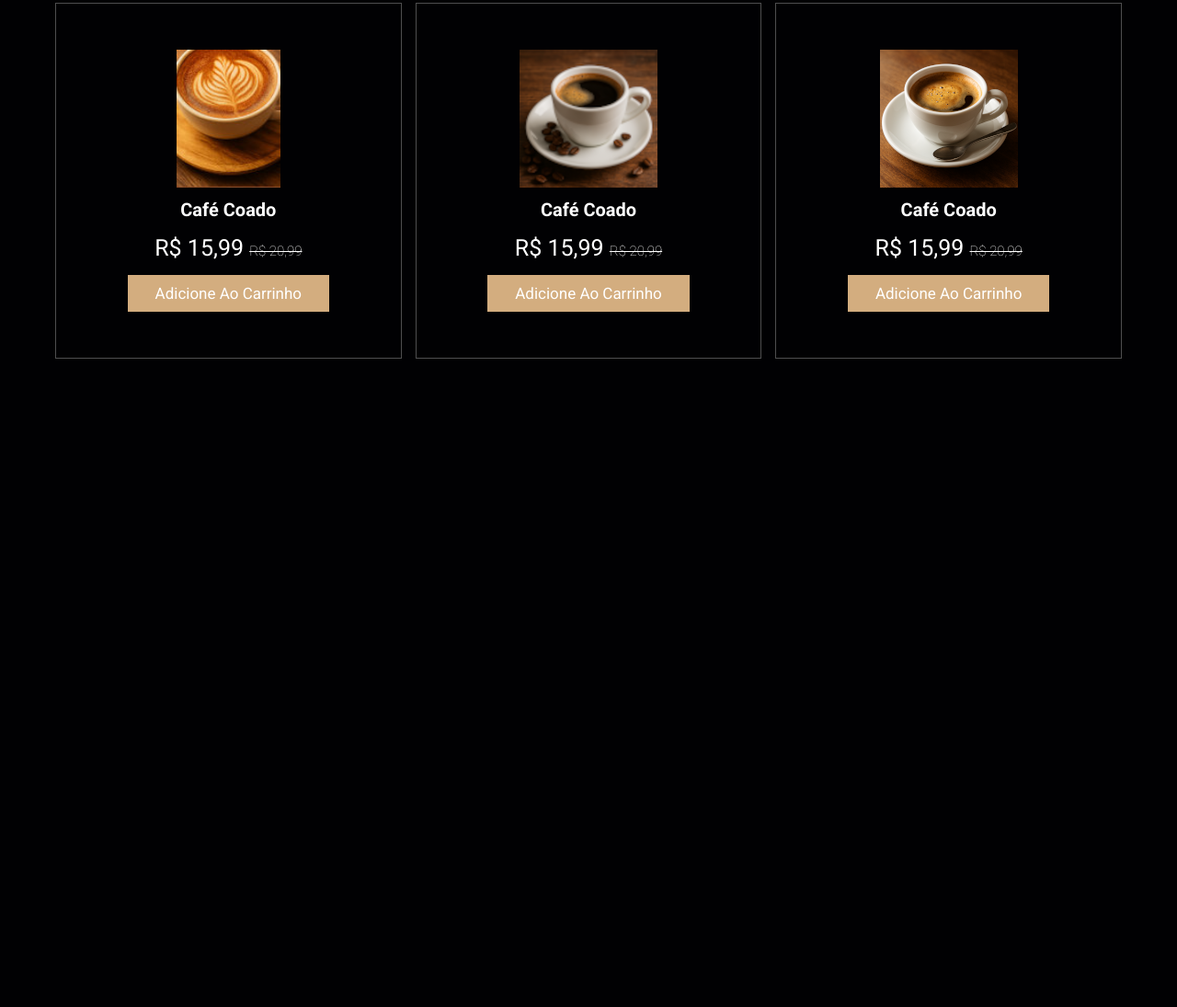
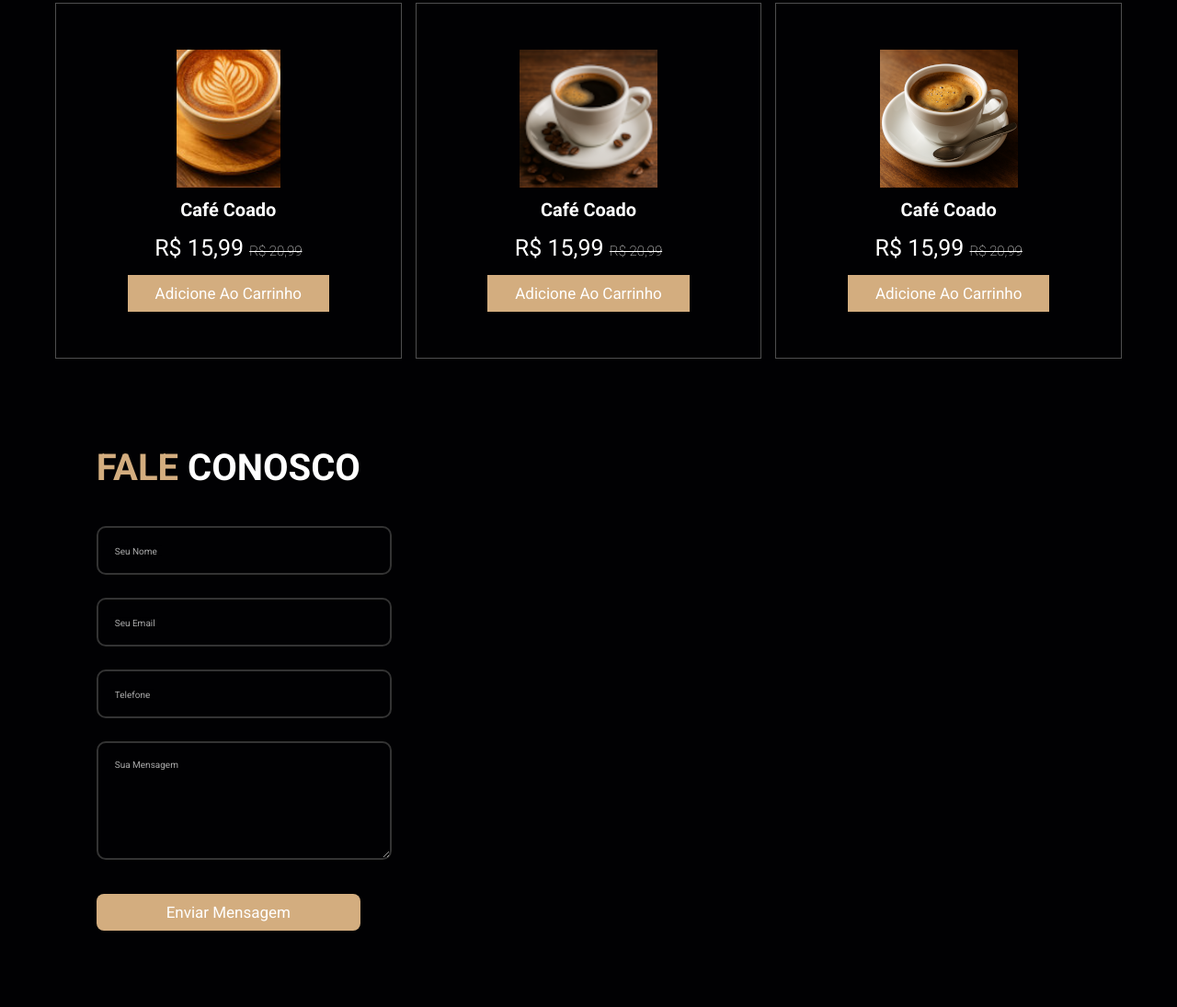
Before and after one commit to moisesrodrigues71/projeto-cafeteria, a plain HTML site: page index.html in a window 1280 px wide. Shown: the part 1973-3068 px from the top of the page at 92% size. Before the commit the page ends 2423 px from the top, so only its background shows below. Drawn offline with Linux system fonts and the light colour scheme.

Commit message:
teste de formulario

```diff
--- a/index.html
+++ b/index.html
@@ -93,6 +93,39 @@
             <a href="#" class="btn">Adicione ao Carrinho</a>
           </div>
 
+          <section class="contact" id="contact">
+
+    <h2 class="title">Fale <span>Conosco</span></h2>
+
+    <form class="contact-form">
+
+        <div class="input-group">
+            <input type="text" required>
+            <label>Seu nome</label>
+        </div>
+
+        <div class="input-group">
+            <input type="email" required>
+            <label>Seu email</label>
+        </div>
+
+        <div class="input-group">
+            <input type="tel" required>
+            <label>Telefone</label>
+        </div>
+
+        <div class="input-group">
+            <textarea rows="5" required></textarea>
+            <label>Sua mensagem</label>
+        </div>
+
+        <button type="submit" class="btn">Enviar mensagem</button>
+
+    </form>
+
+</section>
+
+
       </section>
 
       <script>
--- a/style.css
+++ b/style.css
@@ -209,6 +209,82 @@ body {
     background-color: var(--main-color);
 }
 
+
+.contact {
+    padding: 80px 8%;
+    text-align: center;
+}
+
+.contact-form {
+    max-width: 600px;
+    margin: 40px auto 0;
+    display: flex;
+    flex-direction: column;
+    gap: 25px;
+}
+
+.input-group {
+    position: relative;
+}
+
+.input-group input,
+.input-group textarea {
+    width: 100%;
+    padding: 15px;
+    border: 2px solid #333;
+    border-radius: 10px;
+    background: transparent;
+    color: #fff;
+    font-size: 1.6rem;
+    outline: none;
+    transition: 0.3s;
+}
+
+.input-group label {
+    position: absolute;
+    left: 15px;
+    top: 50%;
+    transform: translateY(-50%);
+    color: #aaa;
+    pointer-events: none;
+    transition: 0.3s;
+    background: var(--bg);
+    padding: 0 5px;
+}
+
+.input-group textarea + label {
+    top: 20px;
+    transform: none;
+}
+
+/* efeito ao clicar */
+.input-group input:focus,
+.input-group textarea:focus {
+    border-color: var(--main-color);
+}
+
+/* label sobe */
+.input-group input:focus + label,
+.input-group input:valid + label,
+.input-group textarea:focus + label,
+.input-group textarea:valid + label {
+    top: -10px;
+    font-size: 1.2rem;
+    color: var(--main-color);
+}
+
+.contact .btn {
+    border-radius: 8px;
+    border: none;
+    transition: 0.3s;
+}
+
+.contact .btn:hover {
+    transform: translateY(-3px);
+    box-shadow: 0 5px 15px rgba(0,0,0,0.3);
+}
+
+
 @media (max-width: 768px) {
   .about .row {
     flex-direction: column;
```
